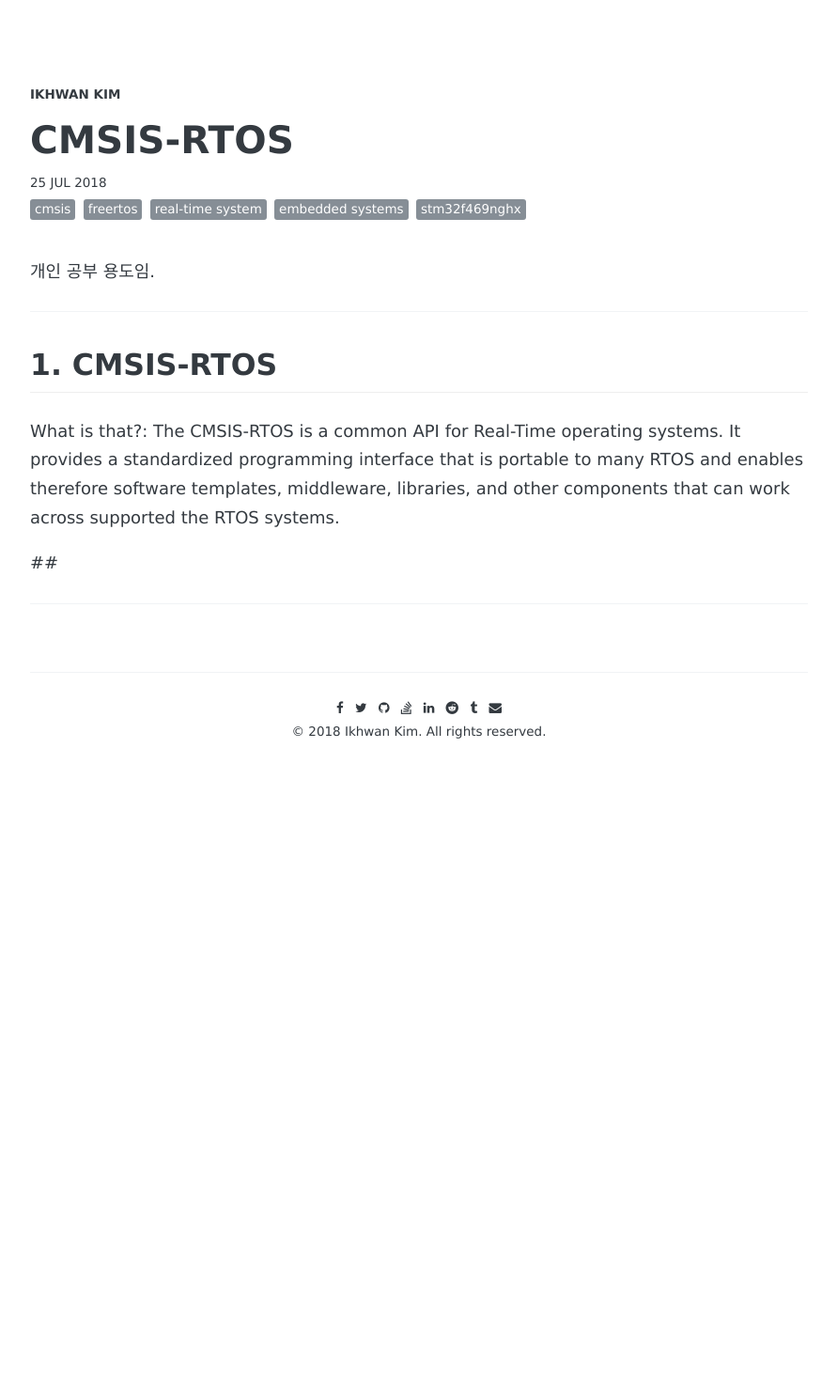
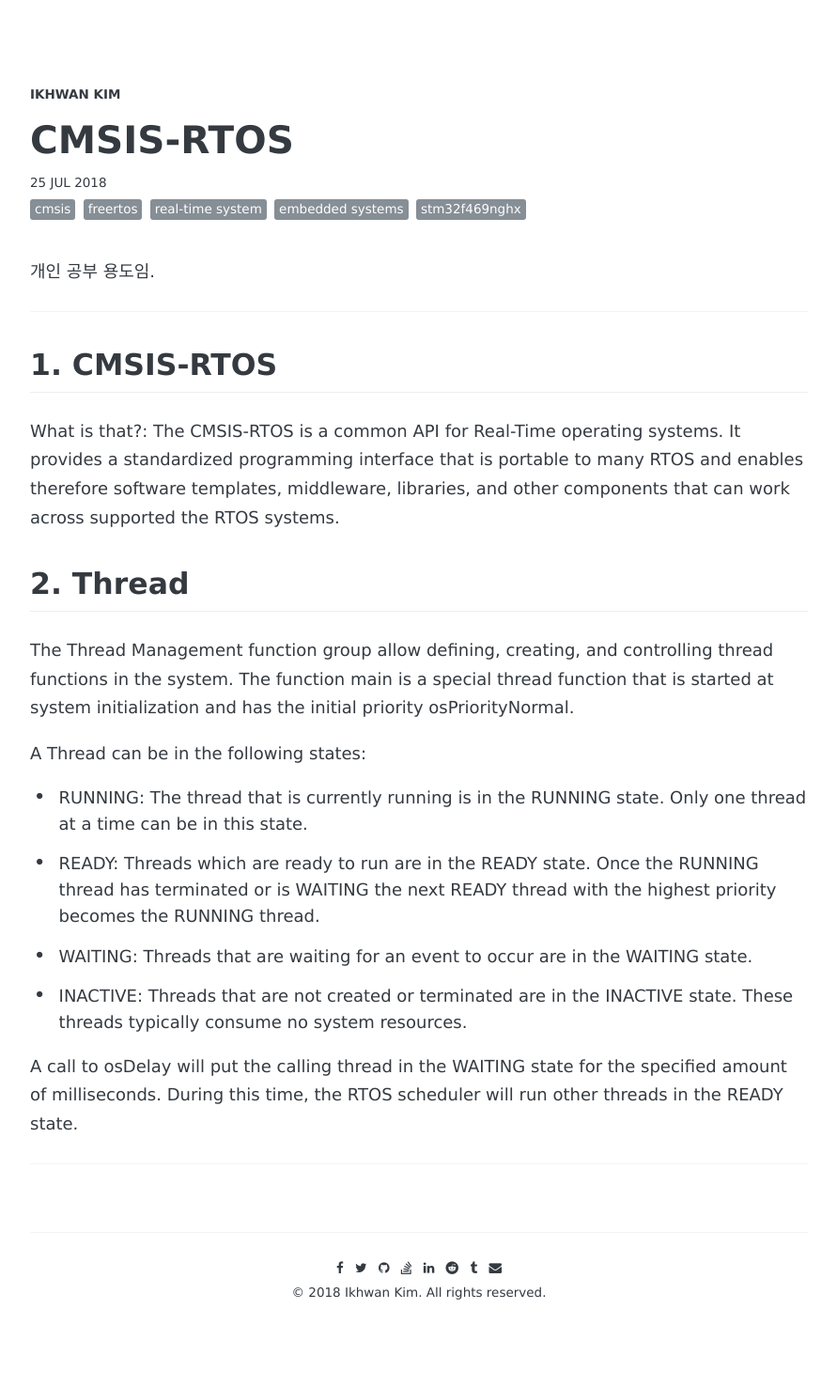
Before and after one commit to duo821228/duo821228.github.io, a Jekyll site: the page built from _posts/2017-07-25-freertos.md, in a window 1280 px wide. Shown: the whole page at 94% size, without its empty margins (194-1085 px from the left). Built offline with Jekyll 4.4.1, drawn with Linux system fonts in a browser that asks for light colours; some web fonts are replaced; comment, search, counter and statistics services are not loaded; before the commit the page ends 900 px from its top, so only the background shows below that.

Commit message:
Update CMSIS-RTOS post

```diff
--- a/_posts/2017-07-25-freertos.md
+++ b/_posts/2017-07-25-freertos.md
@@ -15,7 +15,17 @@ share: false
 
 What is that?: The CMSIS-RTOS is a common API for Real-Time operating systems. It provides a standardized programming interface that is portable to many RTOS and enables therefore software templates, middleware, libraries, and other components that can work across supported the RTOS systems.
 
-##
+## 2. Thread
 
+The Thread Management function group allow defining, creating, and controlling thread functions in the system. The function main is a special thread function that is started at system initialization and has the initial priority osPriorityNormal.
+
+A Thread can be in the following states:
+
+* RUNNING: The thread that is currently running is in the RUNNING state. Only one thread at a time can be in this state.
+* READY: Threads which are ready to run are in the READY state. Once the RUNNING thread has terminated or is WAITING the next READY thread with the highest priority becomes the RUNNING thread.
+* WAITING: Threads that are waiting for an event to occur are in the WAITING state.
+* INACTIVE: Threads that are not created or terminated are in the INACTIVE state. These threads typically consume no system resources.
+
+A call to osDelay will put the calling thread in the WAITING state for the specified amount of milliseconds. During this time, the RTOS scheduler will run other threads in the READY state.
 
 ---
```
